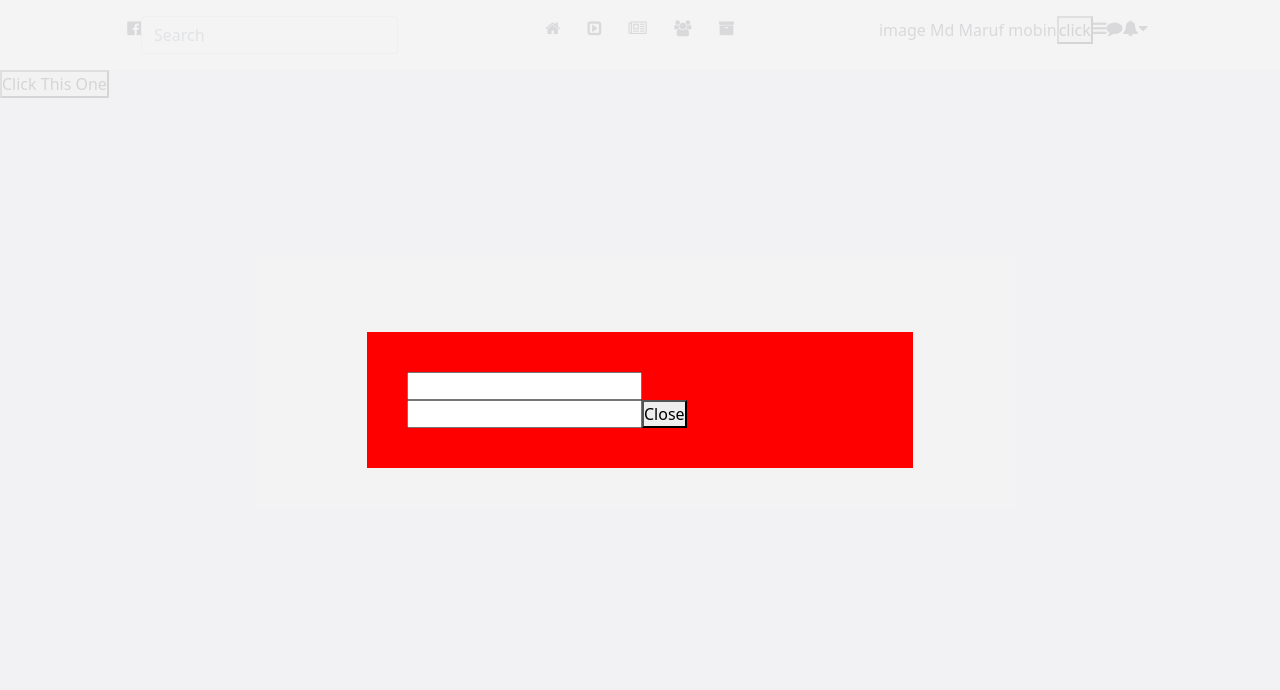
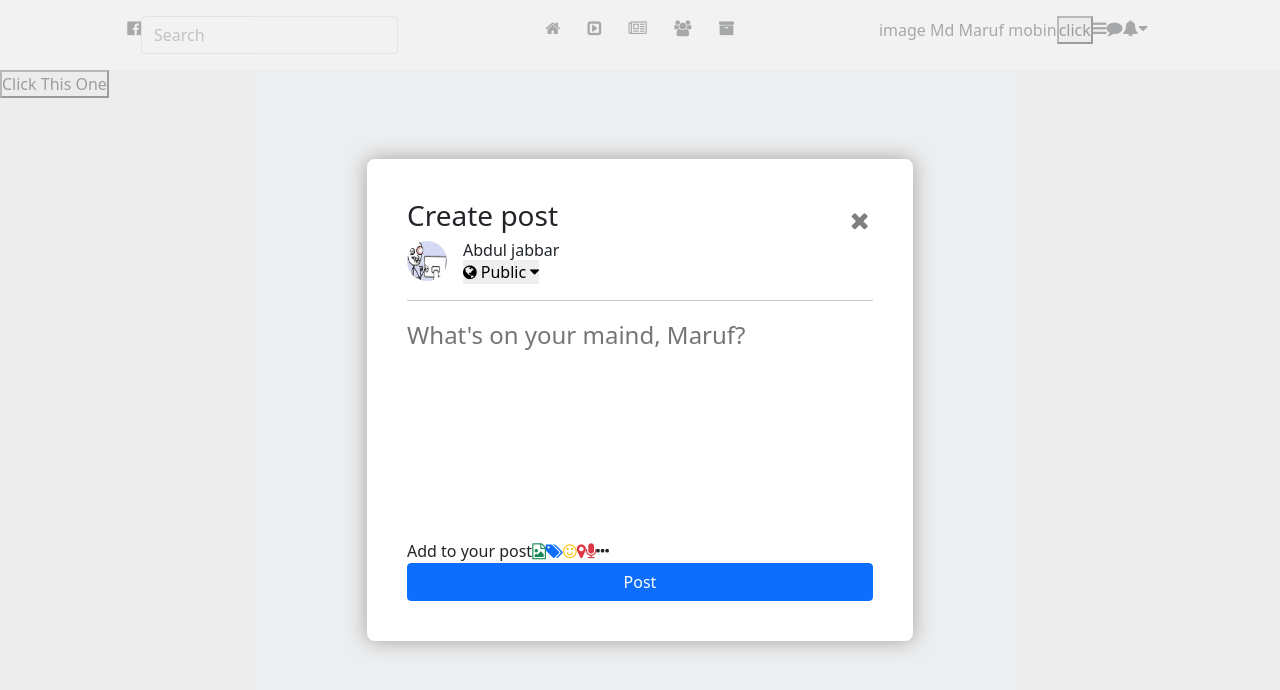
Before and after one commit to MarufMobin/chinaFacebook, a React (Create React App) app: page / in a window 1280 px wide. Both pictures are taken after a click on the button "Click This One". Shown: the top 690 px of the page. Built offline with nearby package versions, Linux system fonts and the light colour scheme.

Commit message:
continue working post box

```diff
--- a/src/components/Modal/Modal.css
+++ b/src/components/Modal/Modal.css
@@ -3,13 +3,31 @@
     height: 100vh;
     position: fixed;
     top: 0px;
-    background-color: #f3f3f4e0;
+    background-color: #ebebeba9;
     display: flex;
     justify-content: center;
     align-items: center;
 }
 
 .custom-card {
-    background-color: red;
+    background-color: rgb(255, 255, 255);
     padding: 40px;
+    border-radius: 8px;
+    box-shadow: 0px 0px 20px 0.1px rgb(128 128 128 / 71%);
 }
+
+.fa-times:hover {
+    background-color: #D3D4D4;
+    border-radius: 100%;
+
+}
+
+textarea {
+    resize: none;
+
+}
+
+textarea:focus {
+    outline: none;
+
+}
--- a/src/components/Modal/Modal.jsx
+++ b/src/components/Modal/Modal.jsx
@@ -1,23 +1,56 @@
 import React from 'react';
 import './Modal.css'
-
-const Modal = ({modalOpen}) => {
+import profileImage from '../../Media/profile.jpg'
+const Modal = ({ setModalStatus, modalStatus }) => {
 
     return (
-       <div className='modal-background'>
-          <div className='container'>
+        <div className='modal-background'>
+            <div className='container'>
                 <div className="row">
                     <div className="col-6 mx-auto">
                         <div className='custom-card'>
+                            <div className='d-flex justify-content-between  align-items-center '>
+                                <h3>
+                                    Create post
+                                </h3>
+                                <i role="button"
+                                    onClick={() => setModalStatus(!modalStatus)}
+                                    class="fa fa-times fs-4 p-1 text-black-50 " aria-hidden="true"
+                                ></i>
+                            </div>
+                            <div className="d-flex ">
+                                <img width={'40px'} height={'40px'} className={'rounded-circle'} src={profileImage} alt="" />
+                                <span className='ms-3'>
+                                    <h6 className='m-0 p-0'>Abdul jabbar</h6>
+                                    <button className='border-0 d-flex align-items-center'>
+                                        <i class="fa fa-globe" aria-hidden="true"></i>
+                                        <span className='mx-1'> Public</span>
+                                        <i class="fa fa-sort-desc align-self-baseline" aria-hidden="true"></i>
+                                    </button>
+                                </span>
+                            </div>
+                            <hr className='bg-opacity-10 mb-3' />
                             <form action="">
-                                <input type="text" />
-                                <input type="text" />
-                                <button onClick={modalOpen}>Close</button>
+                                <textarea autoFocus name="" style={{ resize: 'none' }} id="" placeholder="What's on your maind, Maruf?" className='w-100 border-0 fs-4' cols="50" rows="6"></textarea>
+                                <div >
+                                    <span style={{ fontWeight:'500'}}>
+                                        Add to your post
+                                    </span>
+                                    <span style={{ }} className=''>
+                                        <i class="fa text-success fa-file-image-o" aria-hidden="true"></i>
+                                        <i class="fa fa-tags text-primary" aria-hidden="true"></i>
+                                        <i class="fa fa-smile-o text-warning" aria-hidden="true"></i>
+                                        <i class="fa fa-map-marker text-danger" aria-hidden="true"></i>
+                                        <i class="fa fa-microphone text-danger" aria-hidden="true"></i>
+                                        <i class="fa fa-ellipsis-h " aria-hidden="true"></i>
+                                    </span>
+                                </div>
+                                <button type="button" class="btn btn-primary w-100">Post</button>
                             </form>
                         </div>
                     </div>
                 </div>
-          </div>
+            </div>
         </div>
     );
 };
--- a/src/pages/home/Home.jsx
+++ b/src/pages/home/Home.jsx
@@ -5,15 +5,13 @@ import Modal from '../../components/Modal/Modal';
 
 const Home = () => {
     const [ modalStatus , setModalStatus ] = useState(false)
-    const modalOpen = () =>{
-        setModalStatus(!modalStatus)
-    }
+
     return (
         <div>
             <div>
-                <button onClick={modalOpen}>Click This One </button>
+                <button onClick={()=>setModalStatus(!modalStatus)}>Click This One </button>
                 {
-                    modalStatus && <Modal modalOpen={modalOpen} />
+                    modalStatus && <Modal setModalStatus={setModalStatus} modalStatus={modalStatus} />
                 }
             </div>
             <Comments currentUserId="1" />
```
Also changed, not shown: src/Media/profile.jpg (added), 1 other file (tests, documents, lock files or other folders).
